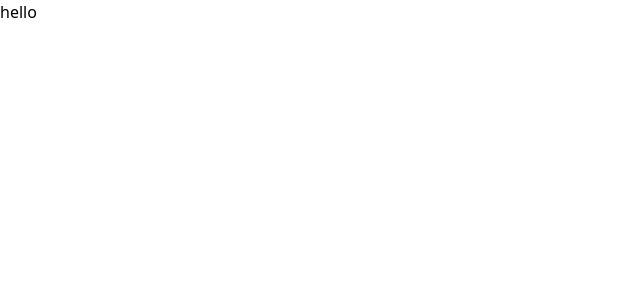
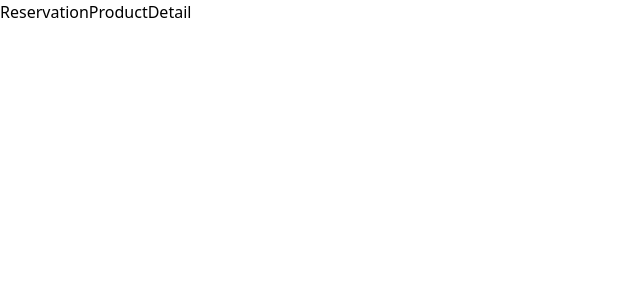
Before and after one commit to LinHeMa/91-APP-final-project, a React (Create React App) app in the folder co-work-project/: page / in a window 1280 px wide. Shown: the top 300 px of the page, without its empty margins (0-640 px from the left). Built offline with nearby package versions, Linux system fonts and the light colour scheme.

Commit message:
app_enviroment_add_libraries

```diff
--- a/co-work-project/src/App.tsx
+++ b/co-work-project/src/App.tsx
@@ -1,5 +1,11 @@
+import { Outlet } from 'react-router-dom';
+
 function App() {
-  return <div className="App">hello</div>;
+  return (
+    <div className="App">
+      <Outlet />
+    </div>
+  );
 }
 
 export default App;
--- a/co-work-project/src/index.tsx
+++ b/co-work-project/src/index.tsx
@@ -1,8 +1,30 @@
 import ReactDOM from 'react-dom/client';
+import { BrowserRouter, Route, Routes } from 'react-router-dom';
 import App from './App';
 import './index.css';
-
+import Homepage from './pages/Homepage';
+import ProductDetail from './pages/product/ProductDetail';
+import Product from './pages/reservation/Product';
+import Reservation from './pages/reservation/Reservation';
+import ReservationIndex from './pages/reservation/ReservationIndex';
+import SuccessPage from './pages/reservation/SuccessPage';
+import SumbitForm from './pages/reservation/SumbitForm';
 const root = ReactDOM.createRoot(
   document.getElementById('root') as HTMLElement
 );
-root.render(<App />);
+root.render(
+  <BrowserRouter>
+    <Routes>
+      <Route path="/" element={<App />}>
+        <Route index element={<Homepage />} />
+        <Route path="reservation" element={<ReservationIndex />}>
+          <Route index element={<Reservation />} />
+          <Route path="sumbitform" element={<SumbitForm />} />
+          <Route path="product" element={<Product />} />
+          <Route path="successpage" element={<SuccessPage />} />
+        </Route>
+        <Route path="productdetail" element={<ProductDetail />} />
+      </Route>
+    </Routes>
+  </BrowserRouter>
+);
--- /dev/null
+++ b/co-work-project/src/pages/Homepage.tsx
@@ -0,0 +1,12 @@
+import { Link } from 'react-router-dom';
+
+const Homepage = () => {
+  return (
+    <div>
+      <Link to="/reservation">Reservation</Link>
+      <Link to="/productdetail">ProductDetail</Link>
+    </div>
+  );
+};
+
+export default Homepage;
--- /dev/null
+++ b/co-work-project/src/pages/product/ProductDetail.tsx
@@ -0,0 +1,6 @@
+
+const ProductDetail = () => {
+  return <div>ProductDetail</div>;
+};
+
+export default ProductDetail;
--- /dev/null
+++ b/co-work-project/src/pages/reservation/Product.tsx
@@ -0,0 +1,5 @@
+const Product = () => {
+  return <div>Product</div>;
+};
+
+export default Product;
--- /dev/null
+++ b/co-work-project/src/pages/reservation/Reservation.tsx
@@ -0,0 +1,6 @@
+
+const Reservation = () => {
+  return <div>landing page</div>;
+};
+
+export default Reservation;
--- /dev/null
+++ b/co-work-project/src/pages/reservation/ReservationIndex.tsx
@@ -0,0 +1,14 @@
+import { Link, Outlet } from 'react-router-dom';
+
+const ReservationIndex = () => {
+  return (
+    <div>
+      <div>header</div>
+      <Link to="/reservation/successpage">success</Link>
+      <Outlet />
+      <div>footer</div>
+    </div>
+  );
+};
+
+export default ReservationIndex;
--- /dev/null
+++ b/co-work-project/src/pages/reservation/SuccessPage.tsx
@@ -0,0 +1,6 @@
+
+const SuccessPage = () => {
+  return <div>SuccessPage</div>;
+};
+
+export default SuccessPage;
--- /dev/null
+++ b/co-work-project/src/pages/reservation/SumbitForm.tsx
@@ -0,0 +1,6 @@
+
+const SumbitForm = () => {
+  return <div>SumbitForm</div>;
+};
+
+export default SumbitForm;
```
Also changed, not shown: 1 other file (tests, documents, lock files or other folders).
